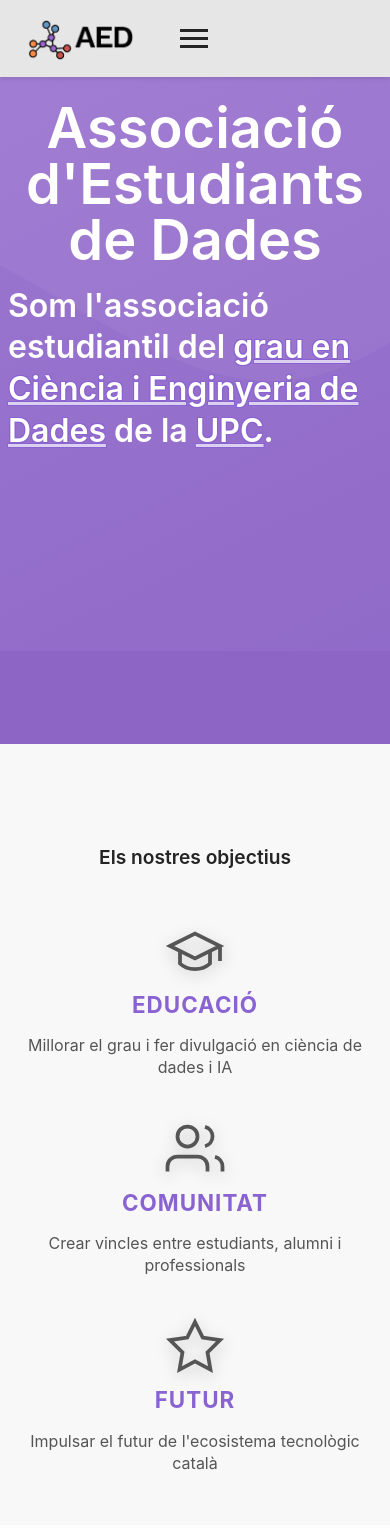
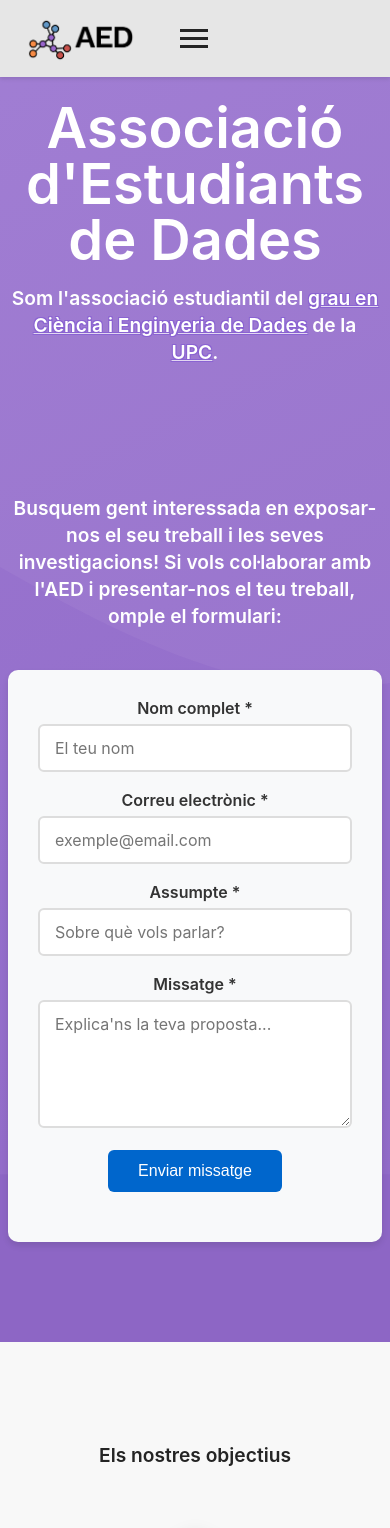
Before and after one commit to data-students/web-aed, a React (Vite) app: page / in a window 390 px wide. Shown: the top 1528 px of the page. Built offline with nearby package versions, Linux system fonts and the light colour scheme.

Commit message:
formulari per netlify

```diff
--- a/src/App.css
+++ b/src/App.css
@@ -670,4 +670,75 @@ li a {
   .grid-text {
       margin-bottom: 2em;
   }
+
+  .contact-form {
+    max-width: 600px;
+    margin: 40px auto 0;
+    padding: 30px;
+    background: #f8f9fa;
+    border-radius: 10px;
+    box-shadow: 0 4px 6px rgba(0, 0, 0, 0.1);
+  }
+
+  .form-group {
+    margin-bottom: 20px;
+  }
+
+  .form-group label {
+    display: block;
+    margin-bottom: 8px;
+    font-weight: 600;
+    color: #333;
+  }
+
+  .form-group input,
+  .form-group textarea {
+    width: 100%;
+    padding: 12px 15px;
+    border: 2px solid #ddd;
+    border-radius: 6px;
+    font-size: 16px;
+    transition: border-color 0.3s;
+    font-family: inherit;
+  }
+
+  .form-group input:focus,
+  .form-group textarea:focus {
+    outline: none;
+    border-color: #0066cc;
+  }
+
+  .submit-button {
+    background-color: #0066cc;
+    color: white;
+    border: none;
+    padding: 12px 30px;
+    font-size: 16px;
+    border-radius: 6px;
+    cursor: pointer;
+    transition: background-color 0.3s;
+  }
+
+  .submit-button:hover {
+    background-color: #004499;
+  }
+
+  /* Success/Error messages */
+  .form-success {
+    background-color: #d4edda;
+    color: #155724;
+    padding: 15px;
+    border-radius: 6px;
+    margin-top: 20px;
+    text-align: center;
+  }
+
+  .form-error {
+    background-color: #f8d7da;
+    color: #721c24;
+    padding: 15px;
+    border-radius: 6px;
+    margin-top: 20px;
+    text-align: center;
+  }
 }
--- a/src/App.jsx
+++ b/src/App.jsx
@@ -28,7 +28,8 @@ MissionIcon.propTypes = {
 const Home = () => (
   <div className='section' id='nosaltres'>
     <h1>Associació<br />d&apos;Estudiants de Dades</h1>
-    <h3>Som l&apos;associació estudiantil del <Link href='https://dse.upc.edu'>grau en Ciència i Enginyeria de Dades</Link> de la <Link href='https://upc.edu'>UPC</Link>. </h3>
+    <h2>Som l&apos;associació estudiantil del <Link href='https://dse.upc.edu'>grau en Ciència i Enginyeria de Dades</Link> de la <Link href='https://upc.edu'>UPC</Link>. </h2>
+          <Contact />
   </div>
 );
 
@@ -117,14 +118,89 @@ const Projects = () => (
         button_text='Saber-ne més!'
         href='https://apuntsdades.com'
       />
-      <Card
-        title='DataTalks'
-        img='placeholder.png'
-        text='Ponents d&apos;arreu del món presenten com les dades afecten els diferents ámbits del coneixement tecnologia.'
+      {/*<Card
+        title='Plataforma virtual'
+        img='alumni-mes.webp'
+        text='Administrem un club en línia a la plataforma UPC AlumniMés, on compartir experiències i ofertes de feina per a la comunitat.'
         button_text="Saber-ne més!"
         href='https://alumnimes.upc.edu/groups/30/feed'
-      />
+      />*/}
+      <Card
+          title='DataTalks'
+          img='placeholder.png'
+          text="Ponents d'arreu del món presenten com les dades afecten els diferents ámbits del coneixement tecnologia."
+          button_text="Pròximament"
+          href='mailto:hola@aed.cat'
+        />
     </div>
+  </div>
+);
+
+const Contact = () => (
+  <div className='section' id='Colaborar'>
+    <h2 className='subtitle-dark'>
+      Busquem gent interessada en exposar-nos el seu treball i les seves investigacions!
+      Si vols col·laborar amb l&apos;AED i presentar-nos el teu treball, omple el formulari:
+    </h2>
+
+    <form
+      name="contact"
+      method="POST"
+      data-netlify="true"
+      className="contact-form"
+    >
+      <input type="hidden" name="form-name" value="contact" />
+
+      <div className="form-group">
+        <label htmlFor="name">Nom complet *</label>
+        <input
+          type="text"
+          id="name"
+          name="name"
+          required
+          placeholder="El teu nom"
+        />
+      </div>
+
+      <div className="form-group">
+        <label htmlFor="email">Correu electrònic *</label>
+        <input
+          type="email"
+          id="email"
+          name="email"
+          required
+          placeholder="exemple@email.com"
+        />
+      </div>
+
+      <div className="form-group">
+        <label htmlFor="subject">Assumpte *</label>
+        <input
+          type="text"
+          id="subject"
+          name="subject"
+          required
+          placeholder="Sobre què vols parlar?"
+        />
+      </div>
+
+      <div className="form-group">
+        <label htmlFor="message">Missatge *</label>
+        <textarea
+          id="message"
+          name="message"
+          required
+          rows="5"
+          placeholder="Explica'ns la teva proposta..."
+        ></textarea>
+      </div>
+
+      <div className="form-group">
+        <button type="submit" className="button submit-button">
+          Enviar missatge
+        </button>
+      </div>
+    </form>
   </div>
 );
 
```
Also changed, not shown: 1 other file (tests, documents, lock files or other folders).
